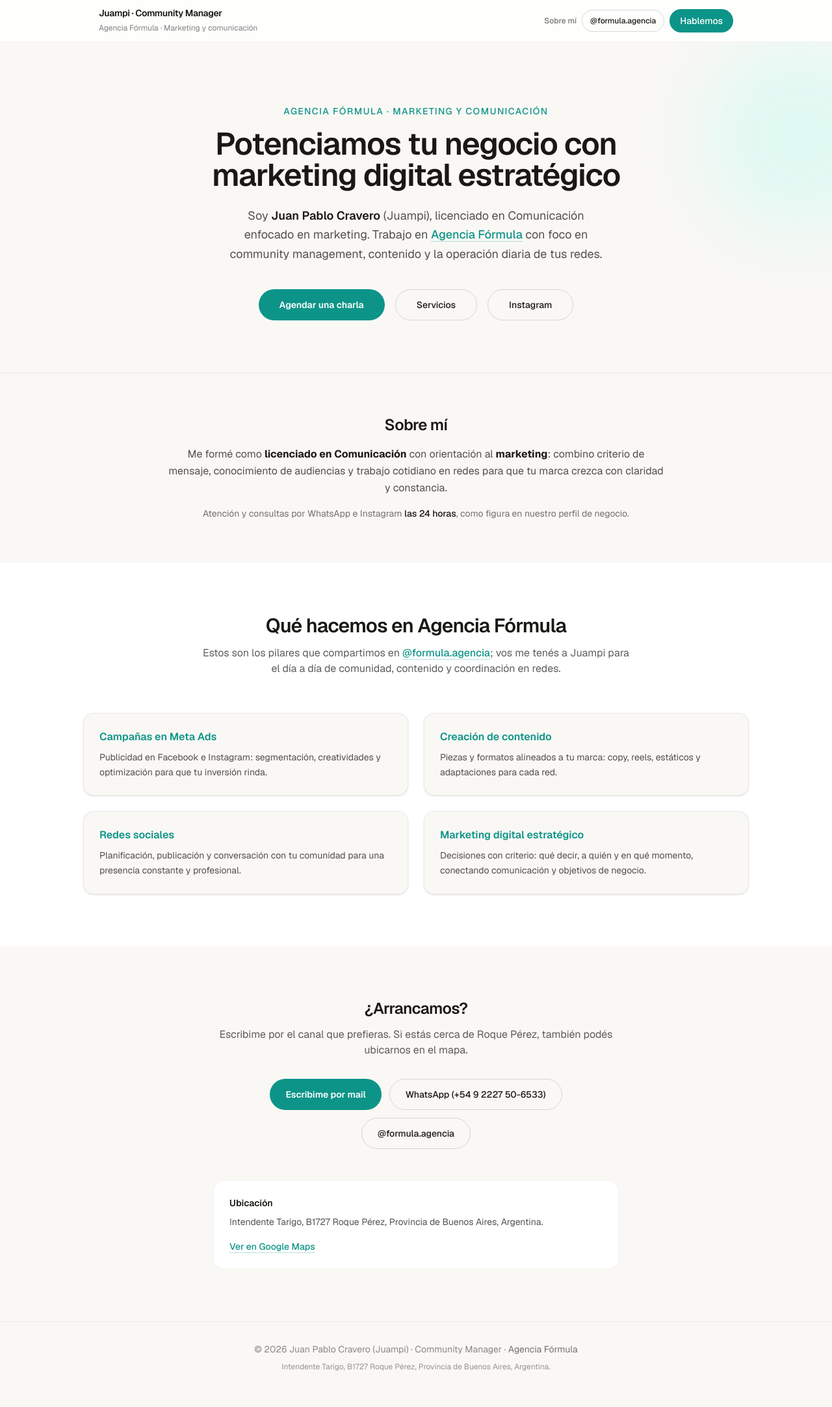
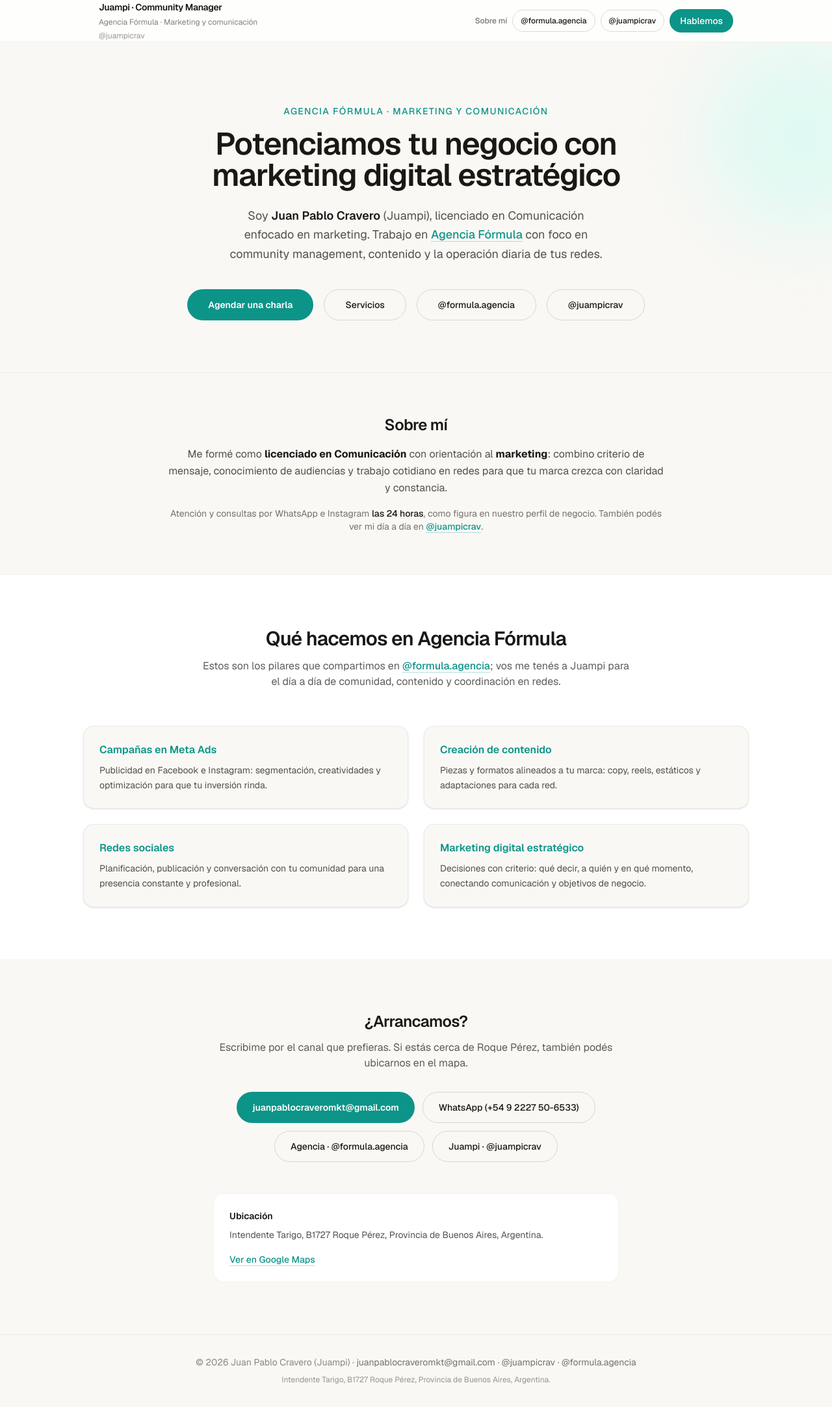
Before and after one commit to Madsjeez-Landings-Page/landingpagejuampi, a Next.js app: page / in a window 1280 px wide. Shown: the whole page at 65% size. Built offline with nearby package versions, Linux system fonts and the light colour scheme.

Commit message:
Contacto: email juanpablocraveromkt@gmail.com e Instagram @juampicrav.
Co-authored-by: Cursor <cursoragent@cursor.com>

```diff
--- a/app/layout.tsx
+++ b/app/layout.tsx
@@ -15,7 +15,7 @@ const geistMono = Geist_Mono({
 export const metadata: Metadata = {
   title: "Juan Pablo Cravero (Juampi) | Agencia Fórmula — Marketing digital",
   description:
-    "Potenciamos tu negocio con marketing digital estratégico: Meta Ads, creación de contenido y redes. Lic. en Comunicación · Roque Pérez, Buenos Aires. @formula.agencia",
+    "Potenciamos tu negocio con marketing digital estratégico: Meta Ads, contenido y redes. Lic. en Comunicación · Roque Pérez. juanpablocraveromkt@gmail.com · @juampicrav · @formula.agencia",
 };
 
 export default function RootLayout({
--- a/app/page.tsx
+++ b/app/page.tsx
@@ -1,5 +1,7 @@
 const INSTAGRAM_AGENCIA =
   "https://www.instagram.com/formula.agencia/";
+const INSTAGRAM_JUAMPI = "https://www.instagram.com/juampicrav/";
+const EMAIL = "juanpablocraveromkt@gmail.com";
 
 const MAPS_URL =
   "https://www.google.com/maps/search/?api=1&query=Intendente+Tarigo+B1727+Roque+P%C3%A9rez+Buenos+Aires+Argentina";
@@ -40,6 +42,14 @@ export default function Home() {
             >
               Agencia Fórmula · Marketing y comunicación
             </a>
+            <a
+              href={INSTAGRAM_JUAMPI}
+              target="_blank"
+              rel="noopener noreferrer"
+              className="mt-0.5 block text-xs text-foreground/45 transition hover:text-accent"
+            >
+              @juampicrav
+            </a>
           </div>
           <div className="flex shrink-0 items-center gap-2">
             <a
@@ -55,6 +65,14 @@ export default function Home() {
               className="hidden rounded-full border border-foreground/15 px-3 py-2 text-xs font-medium transition hover:bg-foreground/5 sm:inline-flex"
             >
               @formula.agencia
+            </a>
+            <a
+              href={INSTAGRAM_JUAMPI}
+              target="_blank"
+              rel="noopener noreferrer"
+              className="hidden rounded-full border border-foreground/15 px-3 py-2 text-xs font-medium transition hover:bg-foreground/5 sm:inline-flex"
+            >
+              @juampicrav
             </a>
             <a
               href="#contacto"
@@ -112,7 +130,15 @@ export default function Home() {
                 rel="noopener noreferrer"
                 className="inline-flex h-12 items-center justify-center rounded-full border border-foreground/15 px-8 text-sm font-medium transition hover:bg-foreground/5"
               >
-                Instagram
+                @formula.agencia
+              </a>
+              <a
+                href={INSTAGRAM_JUAMPI}
+                target="_blank"
+                rel="noopener noreferrer"
+                className="inline-flex h-12 items-center justify-center rounded-full border border-foreground/15 px-8 text-sm font-medium transition hover:bg-foreground/5"
+              >
+                @juampicrav
               </a>
             </div>
           </div>
@@ -133,7 +159,16 @@ export default function Home() {
             <p className="mt-4 text-sm text-foreground/60">
               Atención y consultas por WhatsApp e Instagram{" "}
               <span className="font-medium text-foreground">las 24 horas</span>, como figura en nuestro perfil
-              de negocio.
+              de negocio. También podés ver mi día a día en{" "}
+              <a
+                href={INSTAGRAM_JUAMPI}
+                target="_blank"
+                rel="noopener noreferrer"
+                className="font-medium text-accent underline decoration-accent/30 underline-offset-4"
+              >
+                @juampicrav
+              </a>
+              .
             </p>
           </div>
         </section>
@@ -185,10 +220,10 @@ export default function Home() {
           </p>
           <div className="mt-8 flex flex-col items-center gap-3 sm:flex-row sm:flex-wrap sm:justify-center">
             <a
-              href="mailto:hola@ejemplo.com"
-              className="inline-flex h-12 w-full max-w-xs items-center justify-center rounded-full bg-accent px-6 text-sm font-semibold text-white dark:text-[#0f0e0c] sm:w-auto"
+              href={`mailto:${EMAIL}`}
+              className="inline-flex h-12 w-full max-w-xs items-center justify-center rounded-full bg-accent px-4 text-sm font-semibold text-white break-all dark:text-[#0f0e0c] sm:w-auto sm:break-normal sm:px-6"
             >
-              Escribime por mail
+              {EMAIL}
             </a>
             <a
               href="https://wa.me/5492227506533"
@@ -204,7 +239,15 @@ export default function Home() {
               rel="noopener noreferrer"
               className="inline-flex h-12 w-full max-w-xs items-center justify-center rounded-full border border-foreground/15 px-6 text-sm font-medium hover:bg-foreground/5 sm:w-auto"
             >
-              @formula.agencia
+              Agencia · @formula.agencia
+            </a>
+            <a
+              href={INSTAGRAM_JUAMPI}
+              target="_blank"
+              rel="noopener noreferrer"
+              className="inline-flex h-12 w-full max-w-xs items-center justify-center rounded-full border border-foreground/15 px-6 text-sm font-medium hover:bg-foreground/5 sm:w-auto"
+            >
+              Juampi · @juampicrav
             </a>
           </div>
           <div className="mt-12 rounded-2xl border border-black/5 bg-surface p-6 text-left text-sm dark:border-white/10">
@@ -226,14 +269,30 @@ export default function Home() {
 
       <footer className="border-t border-black/5 px-6 py-8 text-center text-sm text-foreground/50 dark:border-white/10">
         <p>
-          © {new Date().getFullYear()} Juan Pablo Cravero (Juampi) · Community Manager ·{" "}
+          © {new Date().getFullYear()} Juan Pablo Cravero (Juampi) ·{" "}
+          <a
+            href={`mailto:${EMAIL}`}
+            className="text-foreground/60 underline-offset-4 transition hover:text-accent hover:underline"
+          >
+            {EMAIL}
+          </a>
+          {" · "}
+          <a
+            href={INSTAGRAM_JUAMPI}
+            target="_blank"
+            rel="noopener noreferrer"
+            className="text-foreground/60 underline-offset-4 transition hover:text-accent hover:underline"
+          >
+            @juampicrav
+          </a>
+          {" · "}
           <a
             href={INSTAGRAM_AGENCIA}
             target="_blank"
             rel="noopener noreferrer"
             className="text-foreground/60 underline-offset-4 transition hover:text-accent hover:underline"
           >
-            Agencia Fórmula
+            @formula.agencia
           </a>
         </p>
         <p className="mx-auto mt-2 max-w-lg text-xs leading-relaxed text-foreground/45">
```
